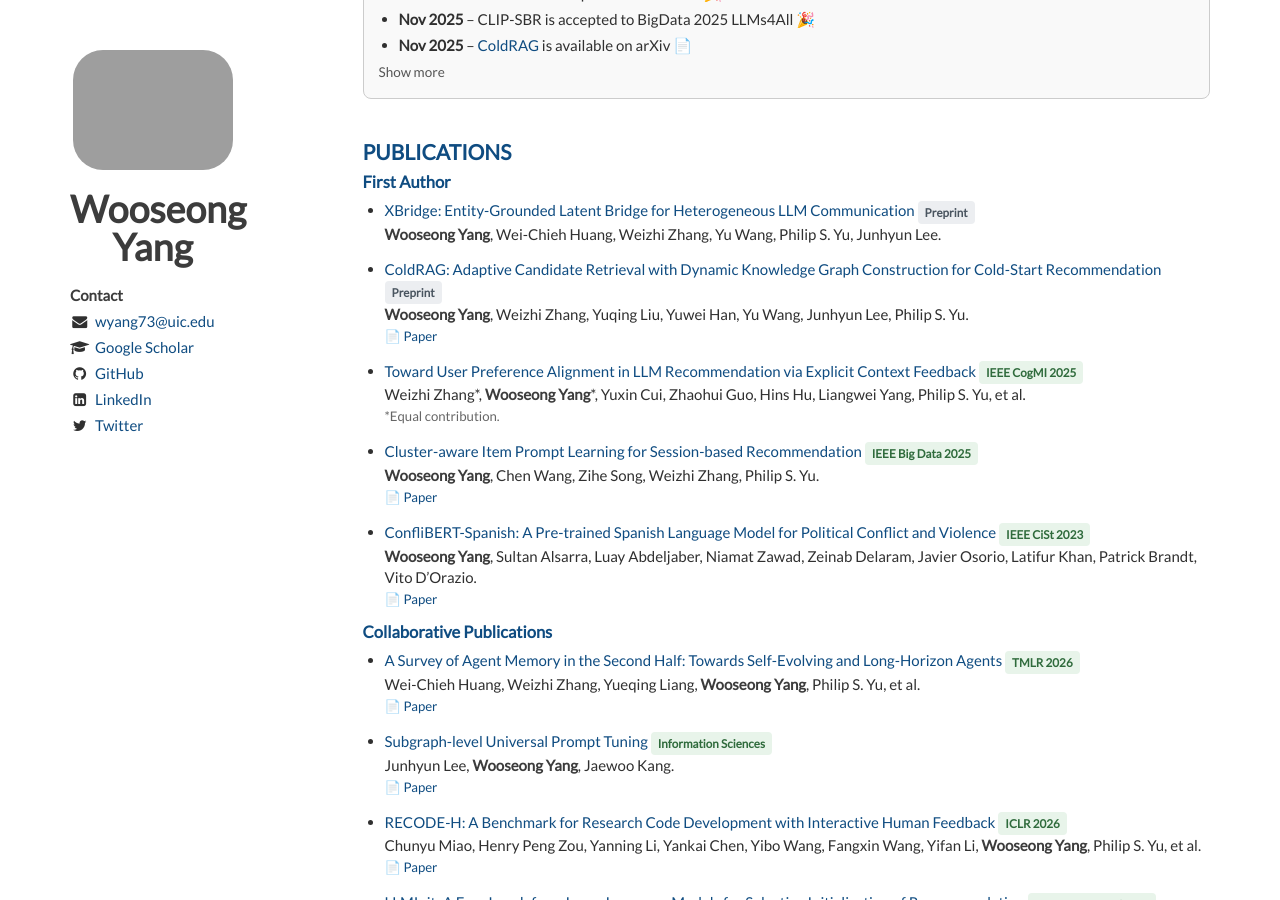
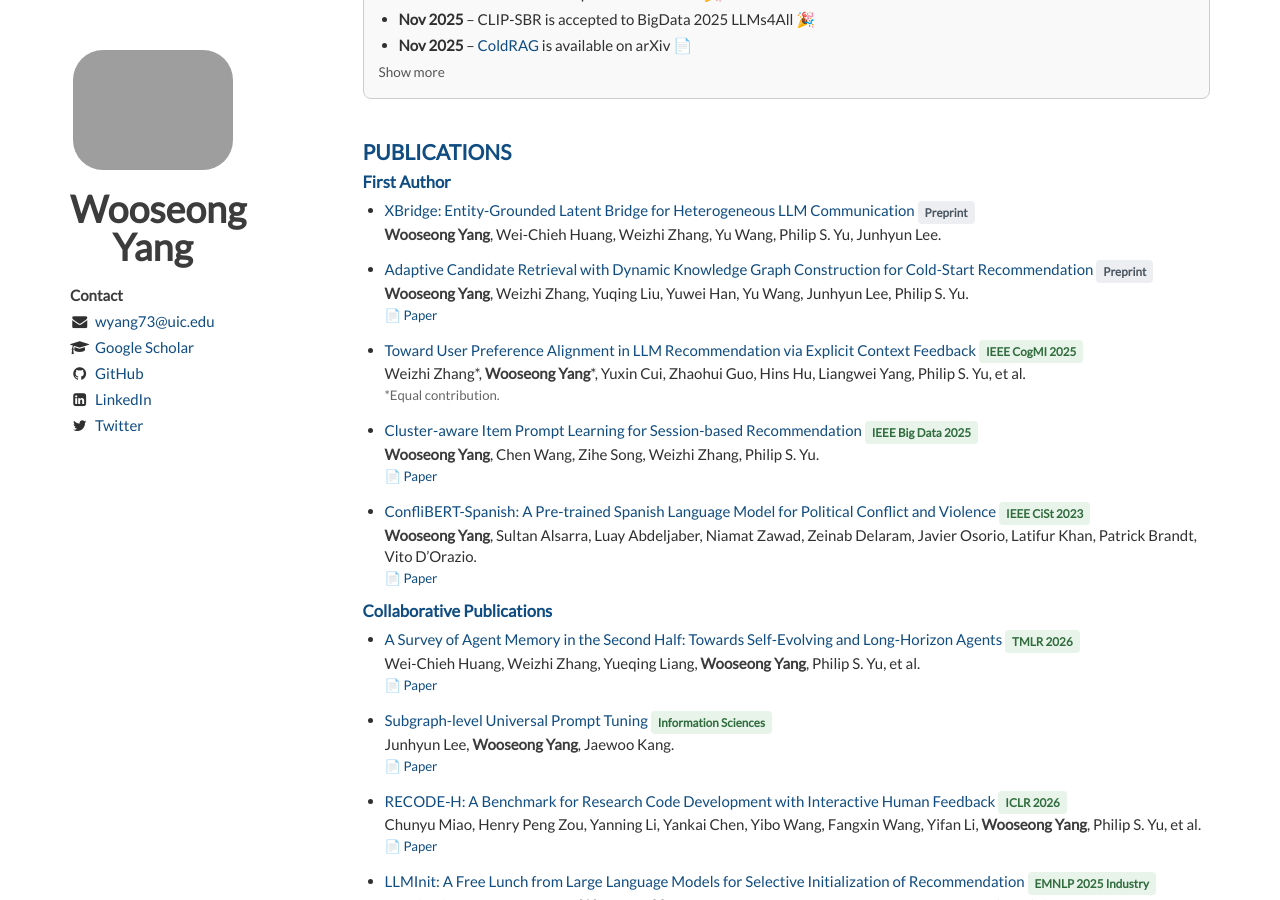
Before and after one commit to WooseongYang/WooseongYang.github.io, a Jekyll site: the page built from index.html, in a window 1280 px wide and 900 px high, scrolled down 585 px. Built offline with Jekyll 4.4.1, drawn with Linux system fonts in a browser that asks for light colours; nearby versions of some CDN libraries; the list of posts is cut into pages by our own code.

Commit message:
Update publications list with new entries

```diff
--- a/_includes/publications.html
+++ b/_includes/publications.html
@@ -11,7 +11,7 @@
         </li>
 
         <li style="margin-bottom: 14px;">
-            <span class="paper_link">ColdRAG: Adaptive Candidate Retrieval with Dynamic Knowledge Graph Construction for Cold-Start Recommendation</span>
+            <span class="paper_link">Adaptive Candidate Retrieval with Dynamic Knowledge Graph Construction for Cold-Start Recommendation</span>
             <span style="display:inline-block; background:#eceef1; color:#4a5560; font-size:78%; font-weight:600; padding:1px 7px; border-radius:4px; vertical-align:middle;">Preprint</span><br/>
             <span><em>Wooseong Yang</em>, Weizhi Zhang, Yuqing Liu, Yuwei Han, Yu Wang, Junhyun Lee, Philip S. Yu.</span><br/>
             <span style="font-size:88%;"><a href="https://arxiv.org/abs/2505.20773">📄 Paper</a></span>
```
